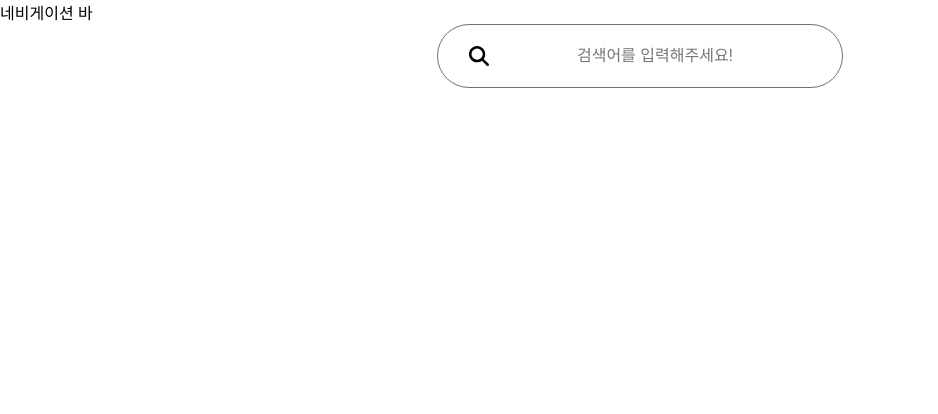
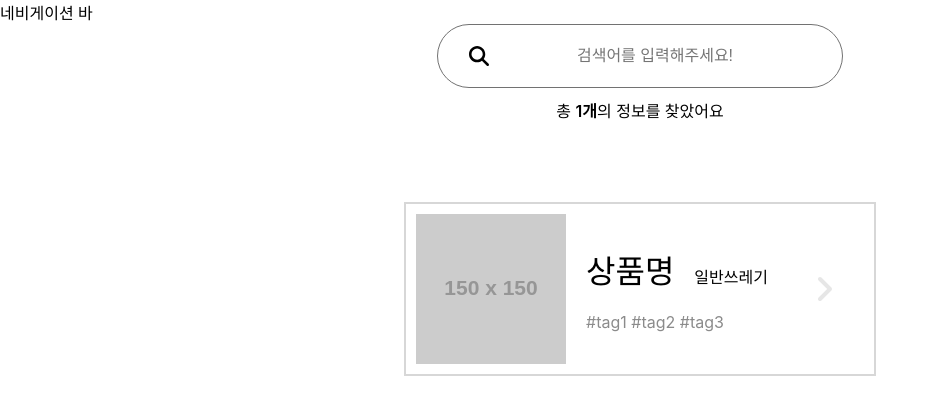
Before and after one commit to Team-Algebra/boonbae-frontend, a React (Create React App) app in the folder boonbae/: page /search in a window 1280 px wide. Shown: the top 414 px of the page, without its empty margins (0-938 px from the left). Built offline with nearby package versions, Linux system fonts and the light colour scheme.

Commit message:
feat: 검색 결과 Item 추가 및 검색 결과 수 출력
- 정확한 기능 구현 X 모양만 작업 완료

```diff
--- a/boonbae/src/pages/Search/Search.jsx
+++ b/boonbae/src/pages/Search/Search.jsx
@@ -1,13 +1,22 @@
-import React from 'react'
+import React, { useState } from 'react'
 
 import Input from './components/Input'
+import { Item } from './components/Item'
 
 import "../../styles/search.css"
 
 const Search = () => {
+
+    const [items, setItem] = useState([1]);
+
     return (
         <div className='search-wrapper'>
             <Input />
+            {items.length !== 0 ? <div className='search-result-count-wrapper'>총 <span className='search-result-count'>{items.length}개</span>의 정보를 찾았어요</div> : null}
+
+            <div className='search-result-wrapper'>
+                <Item />
+            </div>
         </div>
     )
 }
--- /dev/null
+++ b/boonbae/src/pages/Search/components/Item.jsx
@@ -0,0 +1,27 @@
+import React from "react"
+
+import { FontAwesomeIcon } from "@fortawesome/react-fontawesome"
+import { faAngleRight } from "@fortawesome/free-solid-svg-icons"
+
+
+export const Item = ()=> {
+    return (
+        <div className="item-wrapper">
+            <div className="item-image-wrapper">
+                <img className="item-image" src="https://via.placeholder.com/150" alt="item" />
+            </div>
+            <div className="item-info-wrapper">
+                <div className="item-name">상품명</div>
+                <div className="item-type">
+                    일반쓰레기
+                </div>
+                <div className="item-tag">
+                    #tag1 #tag2 #tag3
+                </div>
+            </div>
+            <div className="item-link">
+                <FontAwesomeIcon icon={faAngleRight} size="2x" className="item-line-item"/>
+            </div>
+        </div>
+    )
+}
--- a/boonbae/src/styles/search.css
+++ b/boonbae/src/styles/search.css
@@ -25,3 +25,63 @@
     height: 40px;
     text-align: center;
 }
+
+.search-result-count-wrapper{
+    margin-top: 10px;
+    font-size: 1rem;
+}
+.search-result-count{
+    font-weight: 600;
+}
+
+.search-result-wrapper{
+    margin-top: 80px;
+    width: 100%;
+    display: flex;
+    flex-direction: column;
+    align-items: center;
+}
+
+.item-wrapper{
+    display: flex;
+    flex-direction: row;
+    align-items: center;
+
+    width: 35%;
+    height: 150px;
+    padding: 10px 10px;
+
+    border: 2px solid #D7D7D7;
+}
+
+.item-image-wrapper{
+    width: 150px;
+    height: 150px;
+
+    margin-right: 20px;
+}
+
+.item-info-wrapper{
+    width: calc(100% - 220px);
+}
+
+.item-name{
+    font-size: 2rem;
+    /* font-weight: 600; */
+
+    margin-right: 20px;
+    margin-bottom: 20px;
+
+    display: inline-block;
+}
+.item-type{
+    display: inline-block;
+}
+
+.item-tag{
+    color: #8B8B8B;
+}
+
+.item-line-item{
+    color: #E6E6E6;
+}
```
